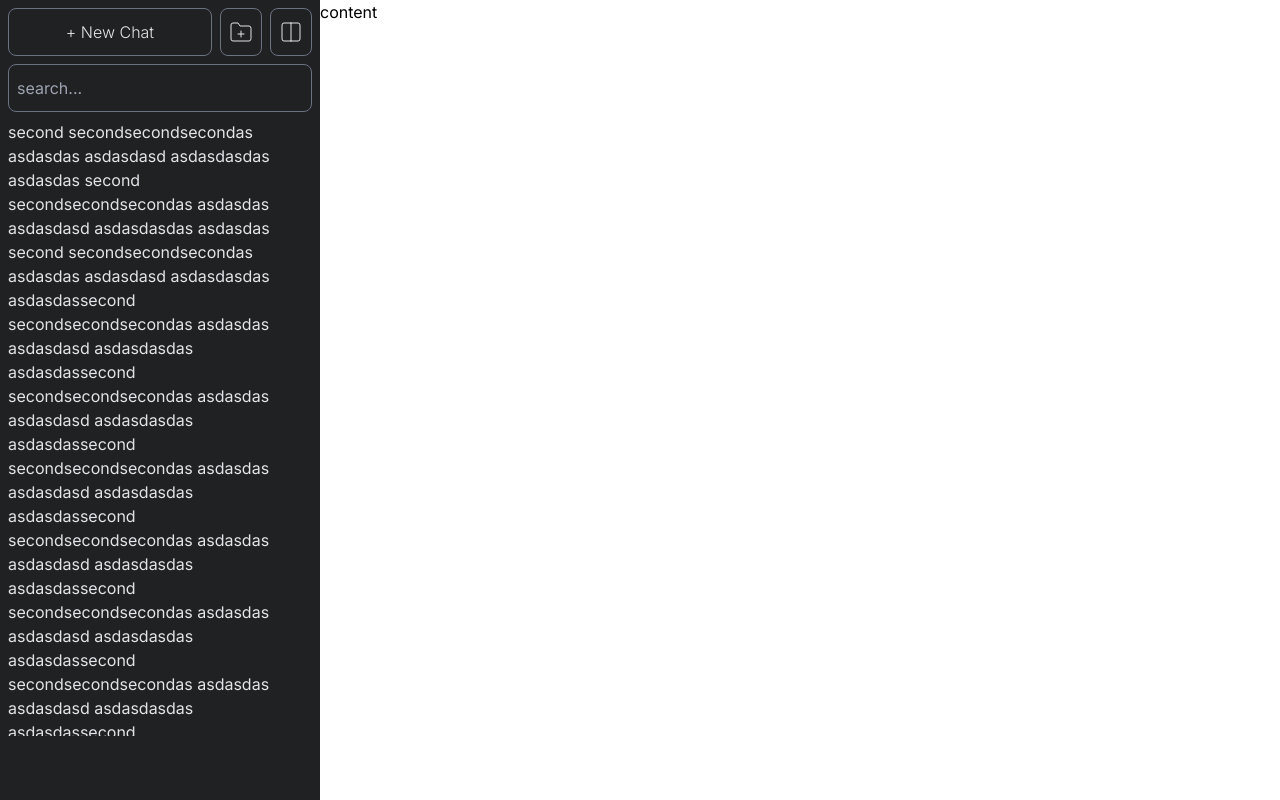
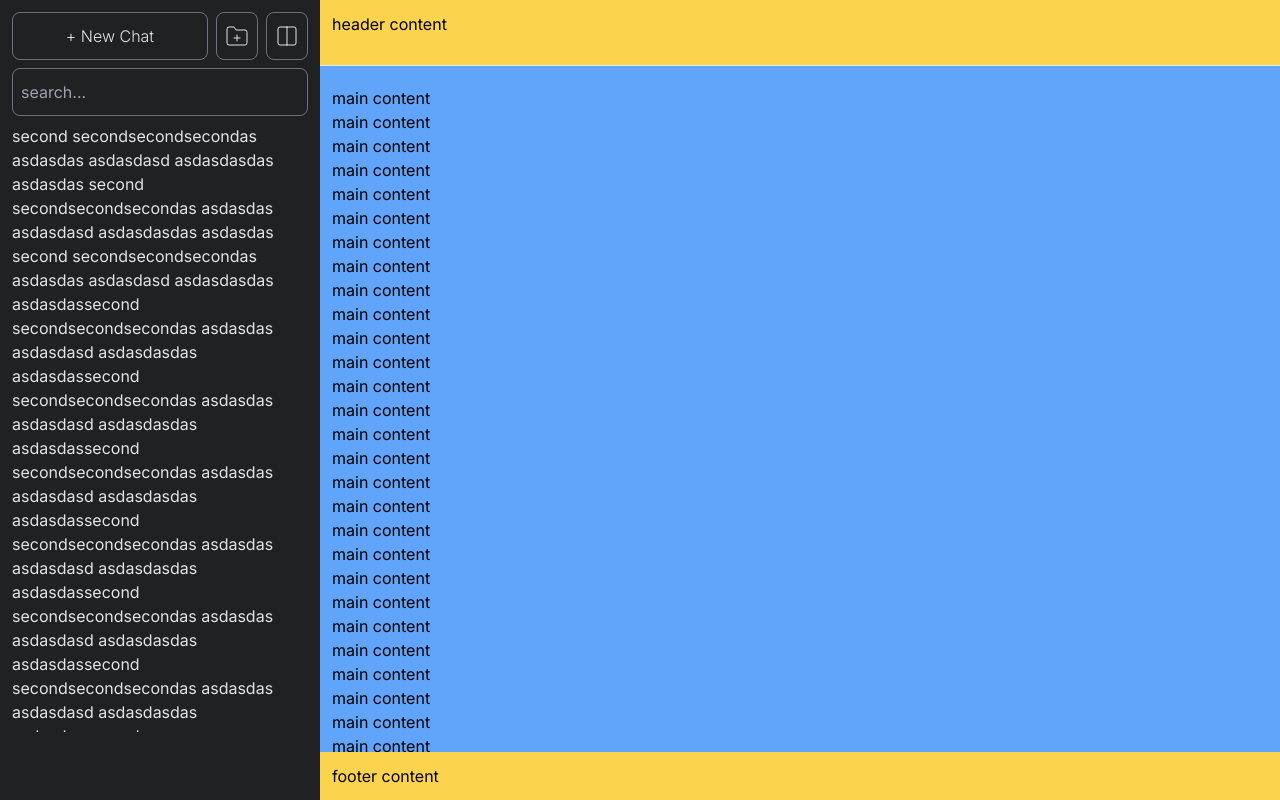
Before and after one commit to lesenelir/ai-space, a Next.js app: page /chat in a window 1280 px wide. Built offline with nearby package versions, Linux system fonts and the light colour scheme.

Commit message:
feat: complete message component layout

```diff
--- a/src/components/chat/Menu/index.tsx
+++ b/src/components/chat/Menu/index.tsx
@@ -9,7 +9,7 @@ export default function Menu() {
       initialWidth={320}
       minPercentage={1/6}
       maxPercentage={2/5}
-      className={'w-full p-2 text-chatpage-menu-text bg-chatpage-menu-background'}
+      className={'w-full p-3 text-chatpage-menu-text bg-chatpage-menu-background'}
     >
       <div className={'w-full h-full flex flex-col'}>
         {/* FirstMenuContent: new chat + create folder icon + scalability icon */}
--- /dev/null
+++ b/src/components/chat/Message/FooterContent/index.tsx
@@ -0,0 +1,7 @@
+export default function FooterContent() {
+  return (
+    <div className={'p-3 bg-amber-300'}>
+      footer content
+    </div>
+  )
+}
--- /dev/null
+++ b/src/components/chat/Message/HeaderContent/index.tsx
@@ -0,0 +1,7 @@
+export default function HeaderContent() {
+  return (
+    <div className={'w-full h-[66px] p-3 mb-2 border-b bg-amber-300'}>
+        header content
+    </div>
+  )
+}
--- /dev/null
+++ b/src/components/chat/Message/MainContent/index.tsx
@@ -0,0 +1,40 @@
+export default function MainContent() {
+  return (
+    <div className={'flex-1 p-3 overflow-y-scroll flex flex-col'}>
+        <p>main content</p>
+        <p>main content</p>
+        <p>main content</p><p>main content</p><p>main content</p><p>main content</p><p>main content</p>
+        <p>main content</p>
+        <p>main content</p>
+        <p>main content</p><p>main content</p><p>main content</p><p>main content</p><p>main content</p>
+        <p>main content</p>
+        <p>main content</p>
+        <p>main content</p><p>main content</p><p>main content</p><p>main content</p><p>main content</p>
+        <p>main content</p>
+        <p>main content</p>
+        <p>main content</p><p>main content</p><p>main content</p><p>main content</p><p>main content</p>
+        <p>main content</p>
+        <p>main content</p>
+        <p>main content</p><p>main content</p><p>main content</p><p>main content</p><p>main content</p>
+        <p>main content</p>
+        <p>main content</p>
+        <p>main content</p><p>main content</p><p>main content</p><p>main content</p><p>main content</p>
+        <p>main content</p>
+        <p>main content</p>
+        <p>main content</p><p>main content</p><p>main content</p><p>main content</p><p>main content</p>
+        <p>main content</p>
+        <p>main content</p>
+        <p>main content</p><p>main content</p><p>main content</p><p>main content</p><p>main content</p>
+        <p>main content</p>
+        <p>main content</p>
+        <p>main content</p><p>main content</p><p>main content</p><p>main content</p><p>main content</p>
+        <p>main content</p>
+        <p>main content</p>
+        <p>main content</p><p>main content</p><p>main content</p><p>main content</p><p>main content</p>
+        <p>main content</p>
+        <p>main content</p>
+        <p>main content</p><p>main content</p><p>main content</p><p>main content</p><p>main content</p>
+
+    </div>
+  )
+}
--- a/src/components/chat/Message/index.tsx
+++ b/src/components/chat/Message/index.tsx
@@ -1,7 +1,13 @@
+import HeaderContent from '@/components/chat/Message/HeaderContent'
+import MainContent from '@/components/chat/Message/MainContent'
+import FooterContent from '@/components/chat/Message/FooterContent'
+
 export default function Message() {
   return (
-    <div className={'flex-1'}>
-      content
+    <div className={'flex-1 flex flex-col bg-blue-400'}>
+      <HeaderContent/>
+      <MainContent/>
+      <FooterContent/>
     </div>
   )
 }
```
